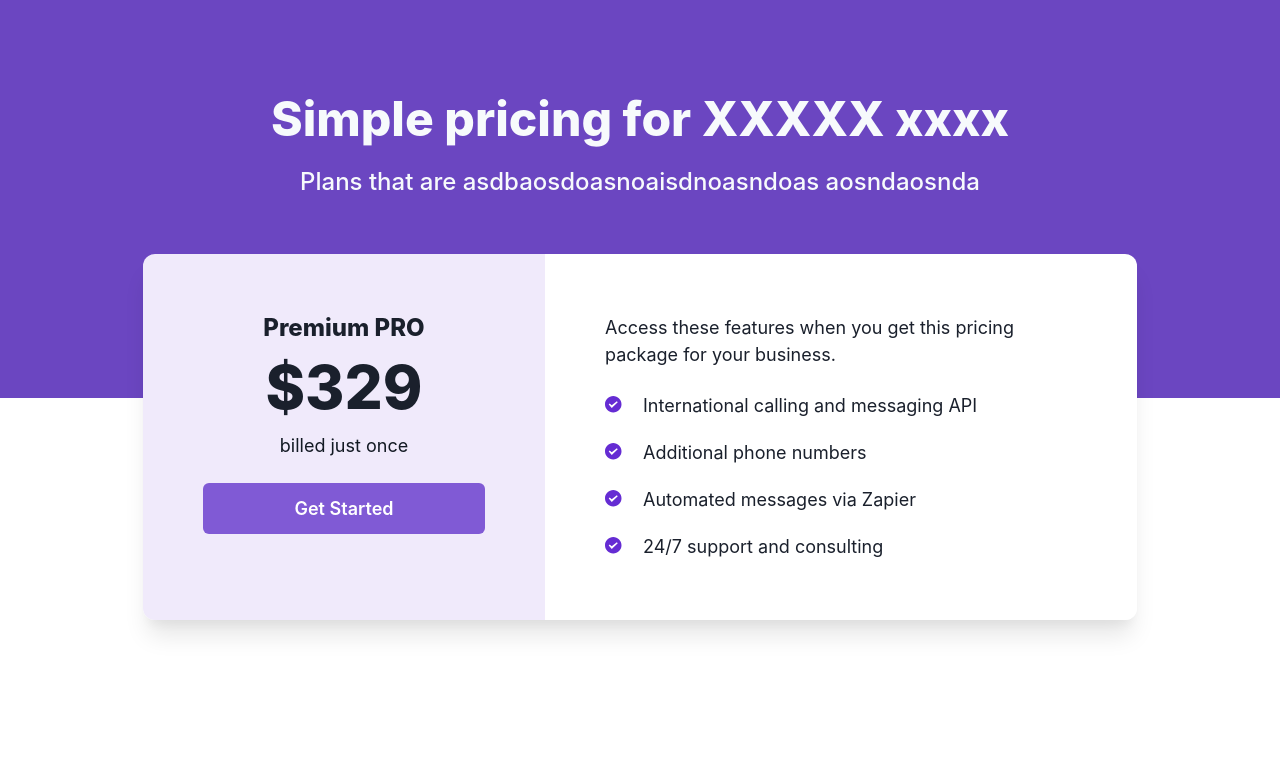
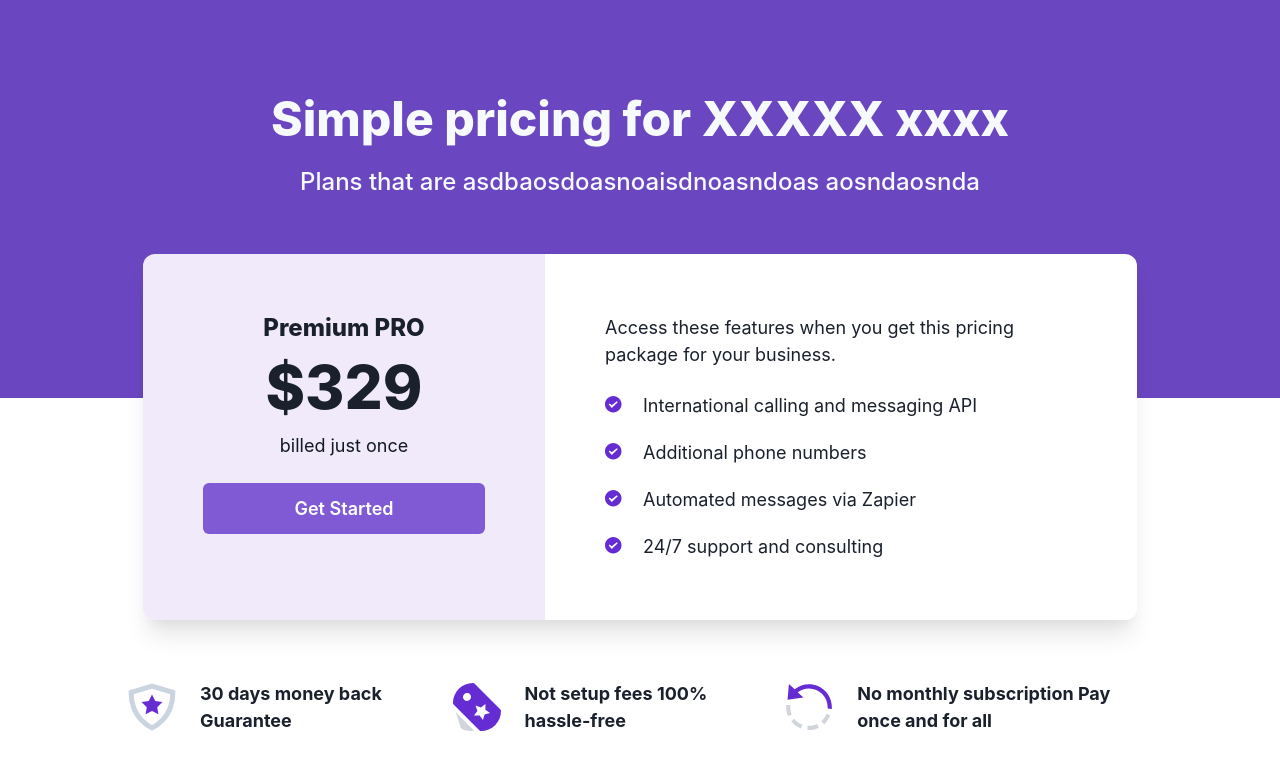
Before and after one commit to NokTNL/Notes-ChakraUI, a React (Vite) app in the folder esther/: page / in a window 1280 px wide. Shown: the top 770 px of the page. Built offline with nearby package versions, Linux system fonts and the light colour scheme.

Commit message:
Finish design

```diff
--- a/esther/src/40-project/App.tsx
+++ b/esther/src/40-project/App.tsx
@@ -2,12 +2,14 @@ import { Text, Square, Center, Button } from "@chakra-ui/react";
 import { Header } from "./components/Header";
 import "./App.css";
 import { Pricing } from "./components/Pricing";
+import { Features } from "./components/Features";
 
 export default function App() {
   return (
     <div className="App">
       <Header />
       <Pricing />
+      <Features />
     </div>
   );
 }
--- a/esther/src/40-project/icons/Icons.tsx
+++ b/esther/src/40-project/assets/Icons.tsx
@@ -1,7 +1,11 @@
 import { Icon, IconProps } from "@chakra-ui/react";
+import { SVGProps } from "react";
+
+// There are multiple ways to render SVG in Chakra (assuming you don't have CRA that can load SVG as ReactComponent or string URL )
 
 export function CheckIcon(props: IconProps) {
   return (
+    // 1. <Icon> element renders an SVG element. Put <svg> element attirbutes in the <Icon>'s props, and put the <path> content inside as children
     <Icon {...props}>
       <path
         fill-rule="evenodd"
@@ -13,15 +17,17 @@ export function CheckIcon(props: IconProps) {
   );
 }
 
-export function MoneyBackGuaranteeIcon(props: any) {
+// 2. create a component that returns native React svg element. Use it as the `as` prop in Chakra's <Icon> component so we can use <Icon>'s API to tweak the svg's properties
+// REMEMBER to collect props and assign to <svg> here; it is where the Chakra's <Icon> will pass its own props into our svg
+export function MoneyBackGuaranteeIcon(props: SVGProps<SVGSVGElement>) {
   return (
     <svg
-      {...props}
       width="46"
       height="46"
       viewBox="0 0 46 46"
       fill="none"
       xmlns="http://www.w3.org/2000/svg"
+      {...props}
     >
       <path
         d="M23 11L26.09 17.262L33 18.266L28 23.14L29.18 30.022L23 26.772L16.82 30.022L18 23.14L13 18.266L19.91 17.262L23 11Z"
@@ -38,7 +44,7 @@ export function MoneyBackGuaranteeIcon(props: any) {
   );
 }
 
-export function HassleFreeIcon(props: any) {
+export function HassleFreeIcon(props: SVGProps<SVGSVGElement>) {
   return (
     <svg
       {...props}
@@ -60,7 +66,7 @@ export function HassleFreeIcon(props: any) {
   );
 }
 
-export function MonthlySubscriptionIcon(props: any) {
+export function MonthlySubscriptionIcon(props: SVGProps<SVGSVGElement>) {
   return (
     <svg
       {...props}
--- /dev/null
+++ b/esther/src/40-project/components/Features.tsx
@@ -0,0 +1,47 @@
+import { HStack, Text } from "@chakra-ui/react";
+import { ComponentType, PropsWithChildren, SVGProps } from "react";
+import {
+  HassleFreeIcon,
+  MoneyBackGuaranteeIcon,
+  MonthlySubscriptionIcon,
+} from "../assets/Icons";
+import { Icon as ChakraIcon } from "@chakra-ui/react";
+
+const FeatureText = ({ children }: PropsWithChildren) => {
+  return (
+    <Text fontSize="18px" fontWeight="700" textAlign="left">
+      {children}
+    </Text>
+  );
+};
+
+const FeatureIcon = ({
+  Icon,
+}: {
+  Icon: ComponentType<SVGProps<SVGSVGElement>>;
+}) => {
+  return <ChakraIcon as={Icon} boxSize="48px" />;
+};
+
+const FeatureItem = ({ children }: PropsWithChildren) => {
+  return <HStack spacing="24px">{children}</HStack>;
+};
+
+export function Features() {
+  return (
+    <HStack maxW="1024px" mx="auto" mt="60px" mb="32px" spacing="48px">
+      <FeatureItem>
+        <FeatureIcon Icon={MoneyBackGuaranteeIcon} />
+        <FeatureText>30 days money back Guarantee</FeatureText>
+      </FeatureItem>
+      <FeatureItem>
+        <FeatureIcon Icon={HassleFreeIcon} />
+        <FeatureText>Not setup fees 100% hassle-free</FeatureText>
+      </FeatureItem>
+      <FeatureItem>
+        <FeatureIcon Icon={MonthlySubscriptionIcon} />
+        <FeatureText>No monthly subscription Pay once and for all</FeatureText>
+      </FeatureItem>
+    </HStack>
+  );
+}
--- a/esther/src/40-project/components/Pricing.tsx
+++ b/esther/src/40-project/components/Pricing.tsx
@@ -5,16 +5,14 @@ import {
   Flex,
   Heading,
   HStack,
-  Icon,
   Text,
   VStack,
 } from "@chakra-ui/react";
-import { CheckIcon } from "../icons/Icons";
+import { CheckIcon } from "../assets/Icons";
 
 export function ListItem({ children }: PropsWithChildren) {
   return (
     <HStack as="li" spacing="20px">
-      {/* using `as` prop of <Icon> disables all functionalities of <Icon> as far as I can tell, should not use it? */}
       <CheckIcon />
       <Text>{children}</Text>
     </HStack>
```
Also changed, not shown: esther/src/40-project/components/Feature.tsx (deleted, +0 -14 lines).
